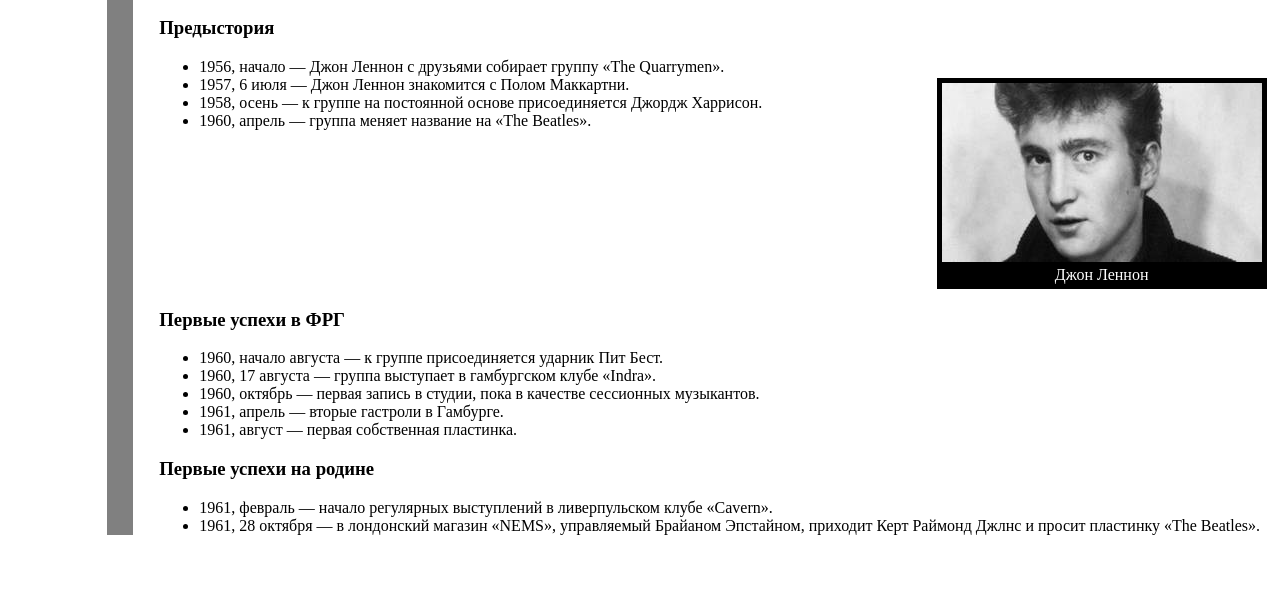
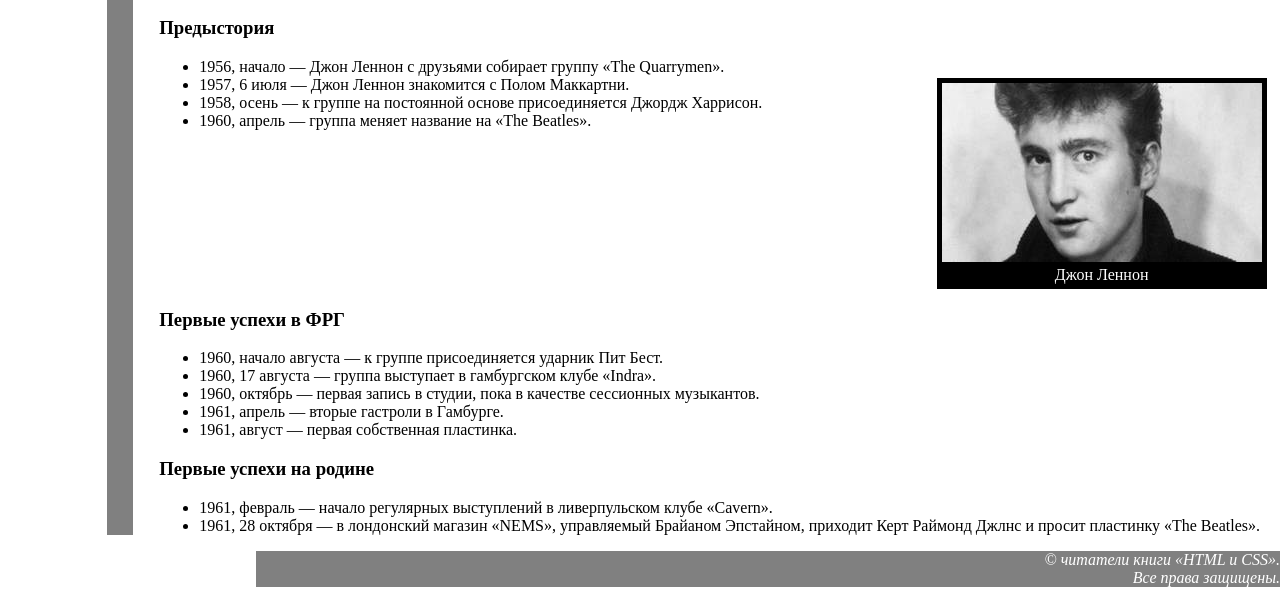
Before and after one commit to Yeskel655/The_beatles, a plain HTML site: page pages/biography.html in a window 1280 px wide. Shown: the part 206-809 px from the top of the page. Drawn offline with Linux system fonts and the light colour scheme.

Commit message:
add footer

```diff
--- a/pages/biography.html
+++ b/pages/biography.html
@@ -51,5 +51,8 @@
                 Керт Раймонд Джлнс и просит пластинку &laquo;The Beatles&raquo;.</li>
             </ul>
         </main>
+        <footer>
+            <p>&copy; читатели книги &laquo;HTML и CSS&raquo;.<br> Все права защищены.</p>
+        </footer>
     </body>
 </html>
--- a/styles/styles.css
+++ b/styles/styles.css
@@ -89,3 +89,14 @@ div#discography > div {
     text-align: center;
     width: 120px;
 }
+
+footer {
+    margin-left: 20%;
+    background-color: grey;
+    text-align: right;
+}
+
+footer p {
+    color: white;
+    font-style: italic;
+}
```
Also changed, not shown: index.html (+1 -0 lines), pages/discography.html (+3 -0 lines), pages/media.html (+3 -0 lines), pages/photogallery.html (+3 -0 lines).
